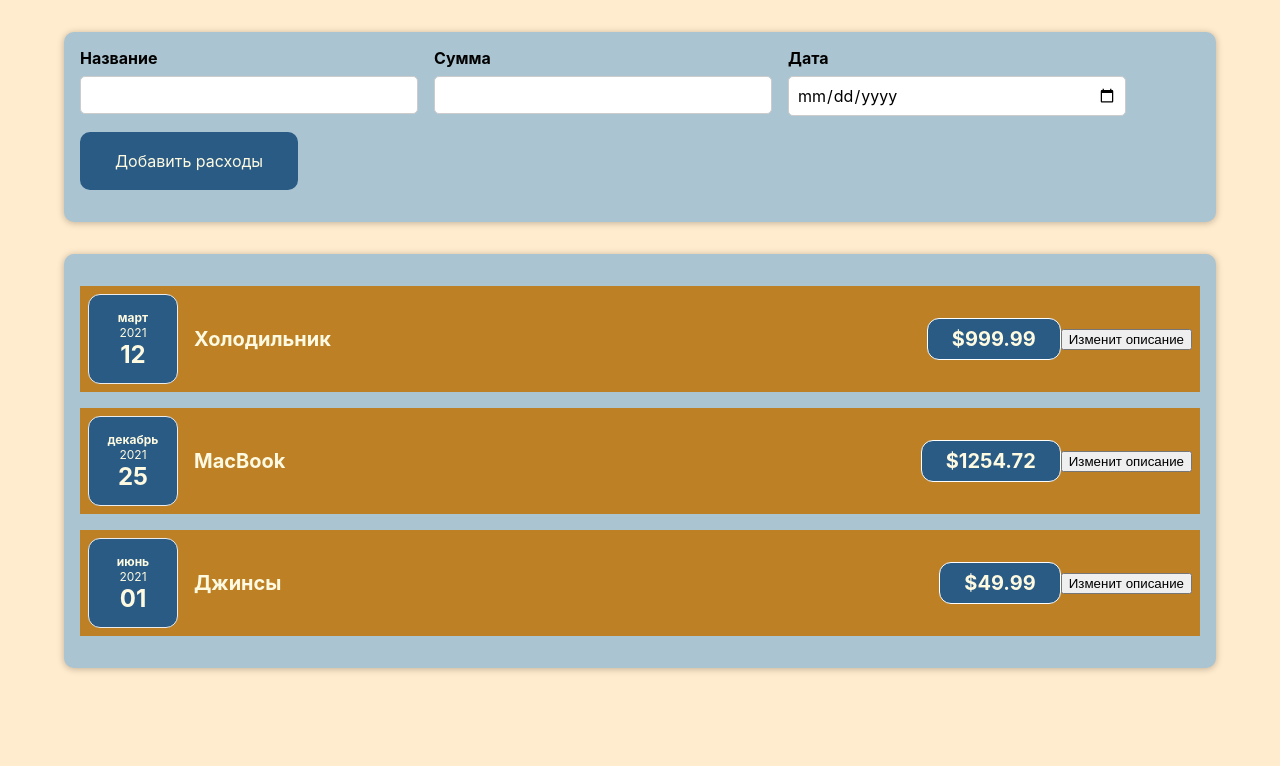
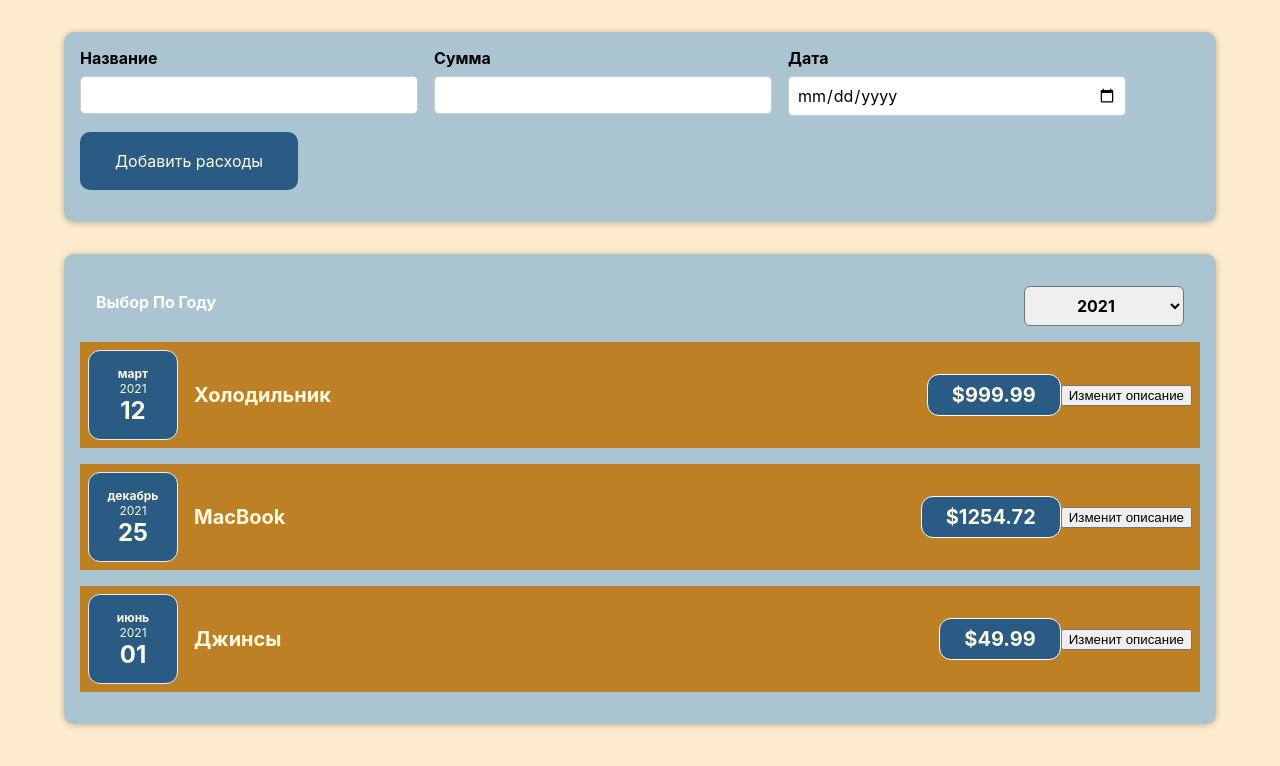
Before and after one commit to ipromanone/react-app-task, a React (Create React App) app: page / in a window 1280 px wide. Shown: the top 766 px of the page. Built offline with nearby package versions, Linux system fonts and the light colour scheme.

Commit message:
Created a CostsFilter component and added a year selector

```diff
--- a/src/components/Costs/Costs.js
+++ b/src/components/Costs/Costs.js
@@ -1,11 +1,23 @@
 import CostItem from "./CostItem";
 import './Costs.css'
 import Card from "../UI/Card";
+import CostsFilter from "./CostsFilter";
+import React, {useState} from "react";
+
+
 
 const Costs = props => {
 
+    const [selectedYear, setSelectedYear] = useState('2021')
+    const yearChangeHandler = (year) => {
+        setSelectedYear(year);
+
+    }
+
     return (
+        <div>
             <Card className='costs'>
+                <CostsFilter year={selectedYear} onChangeYear={yearChangeHandler}></CostsFilter>
                 <CostItem date={props.costs[0].date} description={props.costs[0].description}
                         amount={props.costs[0].amount}></CostItem>
                 <CostItem date={props.costs[1].date} description={props.costs[1].description}
@@ -13,6 +25,7 @@
                 <CostItem date={props.costs[2].date} description={props.costs[2].description}
                         amount={props.costs[2].amount}></CostItem>
             </Card>
+        </div>
     )
 };
 
--- /dev/null
+++ b/src/components/Costs/CostsFilter.css
@@ -0,0 +1,24 @@
+.costs-filter {
+    color: white;
+    padding: 0 1rem;
+}
+
+.costs-filter__control {
+    display: flex;
+    width: 100%;
+    align-items: center;
+    justify-content: space-between;
+    margin: 1rem 0;
+}
+
+.costs-filter label {
+    font-weight: bold;
+    margin-bottom: 0.5rem;
+}
+
+.costs-filter select {
+    font: inherit;
+    padding: 0.5rem 3rem;
+    font-weight: bold;
+    border-radius: 6px;
+}
--- /dev/null
+++ b/src/components/Costs/CostsFilter.js
@@ -0,0 +1,23 @@
+import "./CostsFilter.css";
+
+const CostsFilter = (props) => {
+    const yearChangeHandler = (event) => {
+        props.onChangeYear(event.target.value);
+    };
+
+    return (
+        <div className="costs-filter">
+            <div className="costs-filter__control">
+                <label>Выбор По Году</label>
+                <select value={props.year} onChange={yearChangeHandler}>
+                    <option value="2022">2022</option>
+                    <option value="2021">2021</option>
+                    <option value="2020">2020</option>
+                    <option value="2019">2019</option>
+                </select>
+            </div>
+        </div>
+    );
+};
+
+export default CostsFilter;
```
Lines whose indentation alone changed are shown as unchanged.
